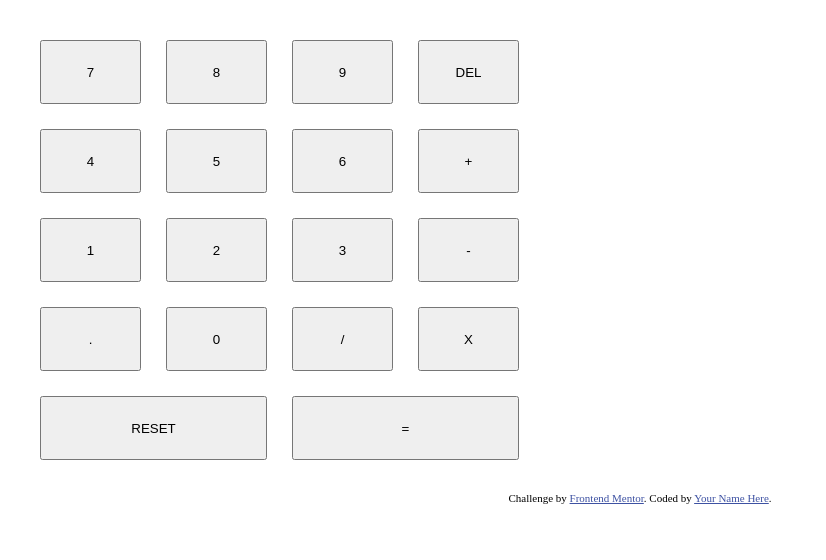
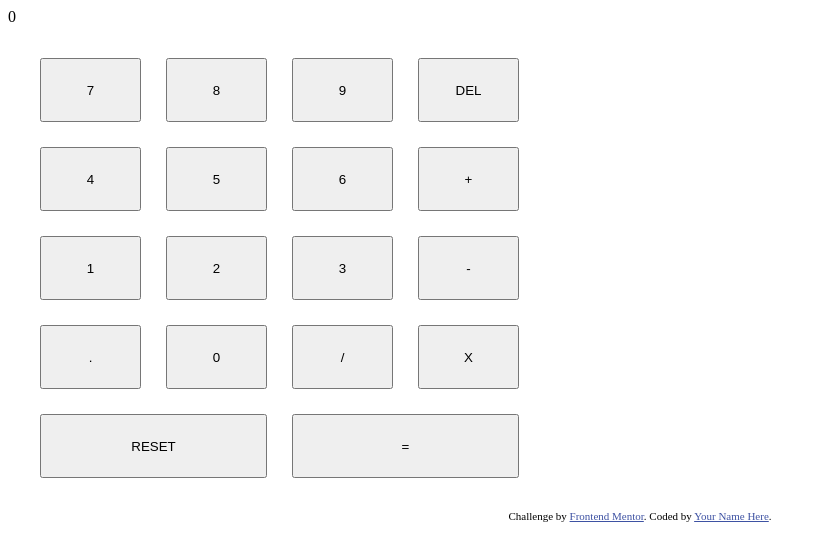
Before and after one commit to omonteon/calculator-fem, a React (Vite) app: page / in a window 1280 px wide. Shown: the top 560 px of the page, without its empty margins (0-826 px from the left). Built offline with nearby package versions, Linux system fonts and the light colour scheme.

Commit message:
feat: Create Display comp. and add it to the Calc.
feat: Add a calculator class to start styling.

```diff
--- a/src/components/Calculator.js
+++ b/src/components/Calculator.js
@@ -1,12 +1,14 @@
-import React from 'react'
-import NumberPad from './NumberPad'
+import React from "react";
+import Display from "./Display";
+import NumberPad from "./NumberPad";
 
-function Calculator() {
+function Calculator({ displayValue = 0 }) {
   return (
-    <div>
+    <div className="calculator">
+      <Display value={displayValue} />
       <NumberPad />
     </div>
-  )
+  );
 }
 
 export default Calculator;
--- /dev/null
+++ b/src/components/Display.js
@@ -0,0 +1,7 @@
+import React from "react";
+
+function Display({ value = 0 }) {
+  return <div className="display">{value}</div>;
+}
+
+export default Display;
```
